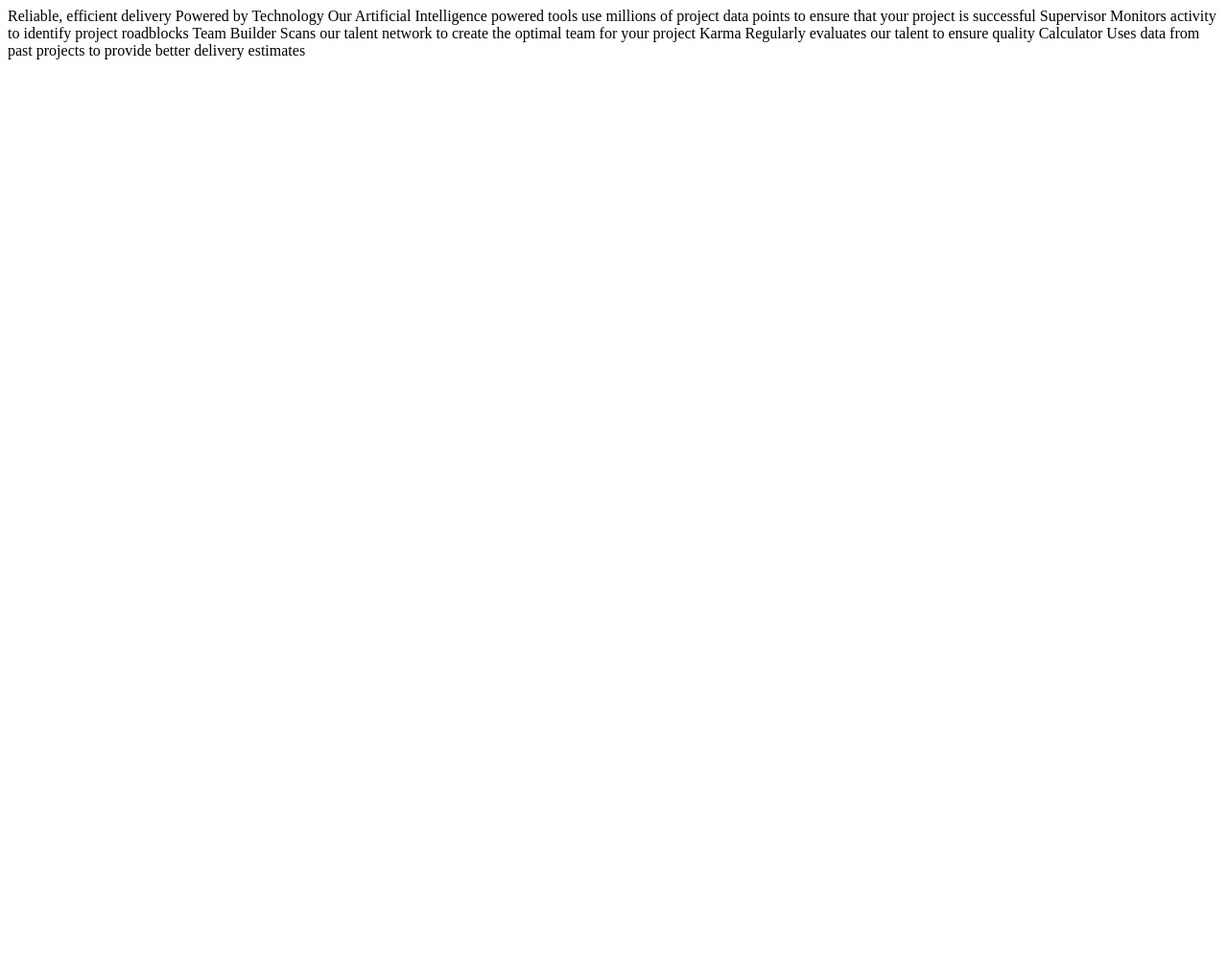
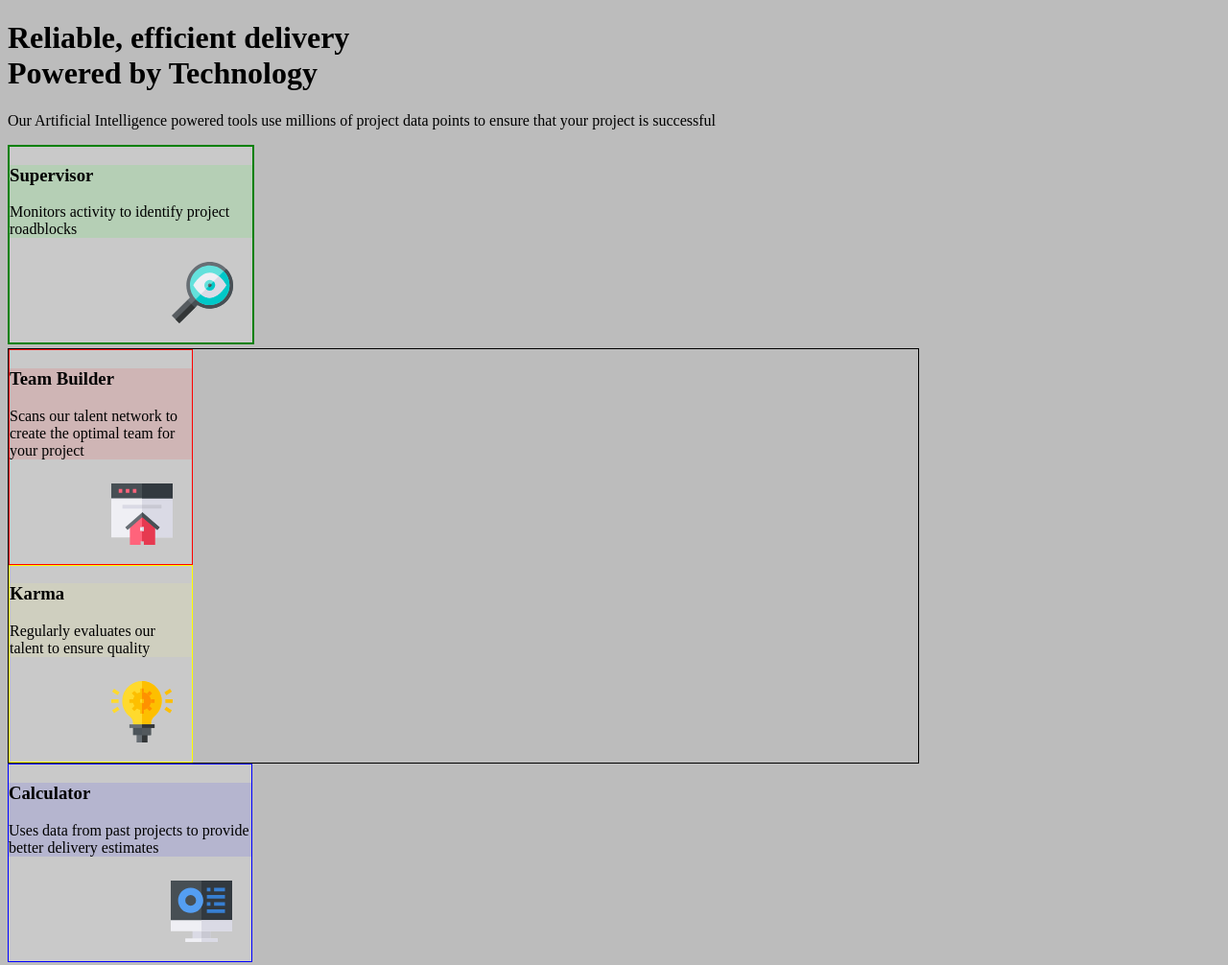
Before and after one commit to JoeGracey/four-card-feature, a plain HTML site: page four-card-feature-section-master/index.html in a window 1280 px wide. Shown: the whole page at 96% size. Before the commit the page ends 800 px from the top, so only its background shows below. Drawn offline with Linux system fonts and the light colour scheme.

Commit message:
Add files via upload

```diff
--- a/four-card-feature-section-master/index.html
+++ b/four-card-feature-section-master/index.html
@@ -1,32 +1,65 @@
 <!DOCTYPE html>
 <html lang="en">
+
 <head>
   <meta charset="UTF-8">
   <meta name="viewport" content="width=device-width, initial-scale=1.0"> <!-- displays site properly based on user's device -->
+  <link rel="stylesheet" href="styles.css">
 
   <link rel="icon" type="image/png" sizes="32x32" href="./images/favicon-32x32.png">
 
   <title>Frontend Mentor | Four card feature section</title>
 
 </head>
+
 <body>
 
-  Reliable, efficient delivery
+  <h1>
+    Reliable, efficient delivery<br>
     Powered by Technology
+  </h1>
 
+  <p>
     Our Artificial Intelligence powered tools use millions of project data points
     to ensure that your project is successful
+  </p>
 
-  Supervisor
+  <div class="cards">
+    <div class="supervisor">
+      <div class="green">
+        <h3>Supervisor</h3>
         Monitors activity to identify project roadblocks
+      </div>
+      <img src="images/icon-supervisor.svg" alt="">
+    </div>
 
-  Team Builder
+    <div class="t-b-k">
+      <div class="team-builder">
+        <div class="red">
+          <h3>Team Builder</h3>
           Scans our talent network to create the optimal team for your project
+        </div>
+        <img src="images/icon-team-builder.svg" alt="">
+      </div>
 
-  Karma
+      <div class="karma">
+        <div class="yellow">
+          <h3>Karma</h3>
           Regularly evaluates our talent to ensure quality
+        </div>
+        <img src="images/icon-karma.svg" alt="">
+      </div>
+    </div>
 
-  Calculator
+    <div class="calculator">
+      <div class="blue">
+        <h3>Calculator</h3>
         Uses data from past projects to provide better delivery estimates
+      </div>
+      <img src="images/icon-calculator.svg" alt="">
+    </div>
+  </div>
+
 </body>
+
 </html>
```
Lines whose indentation alone changed are shown as unchanged.
